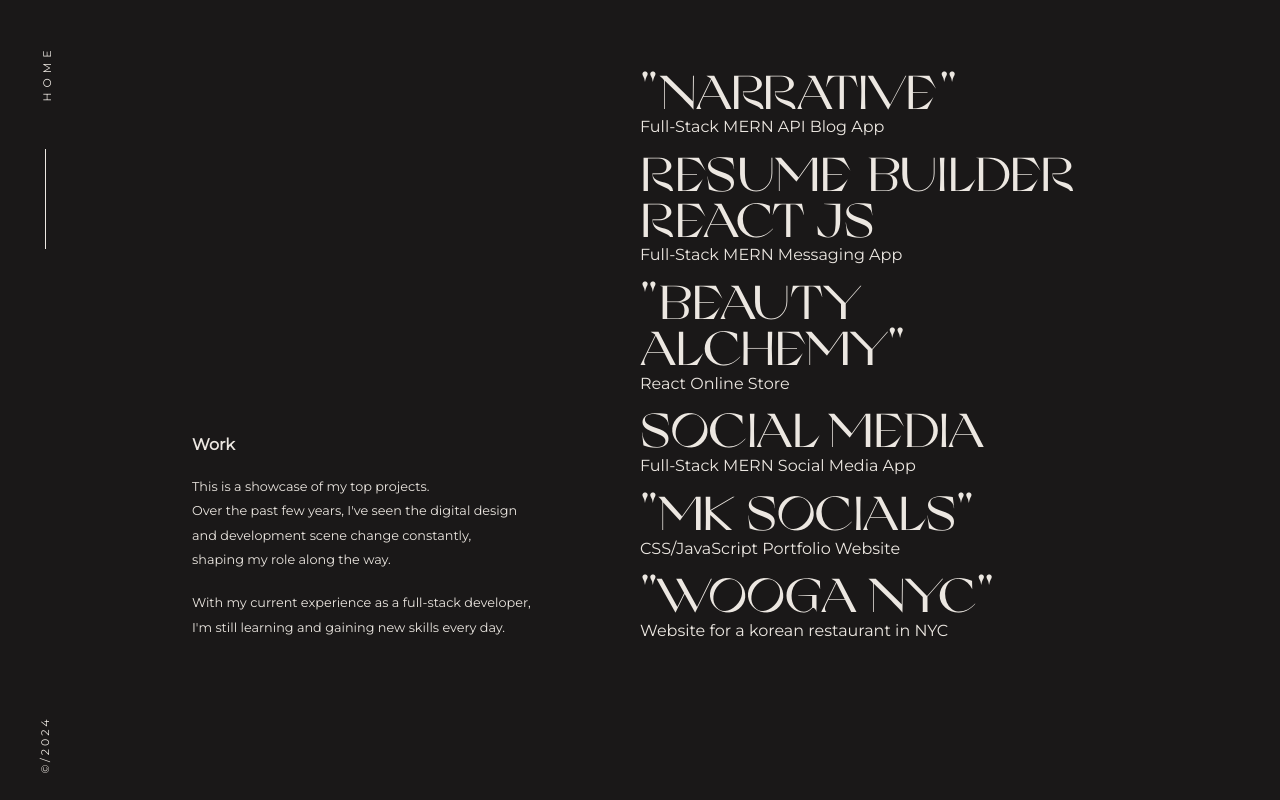
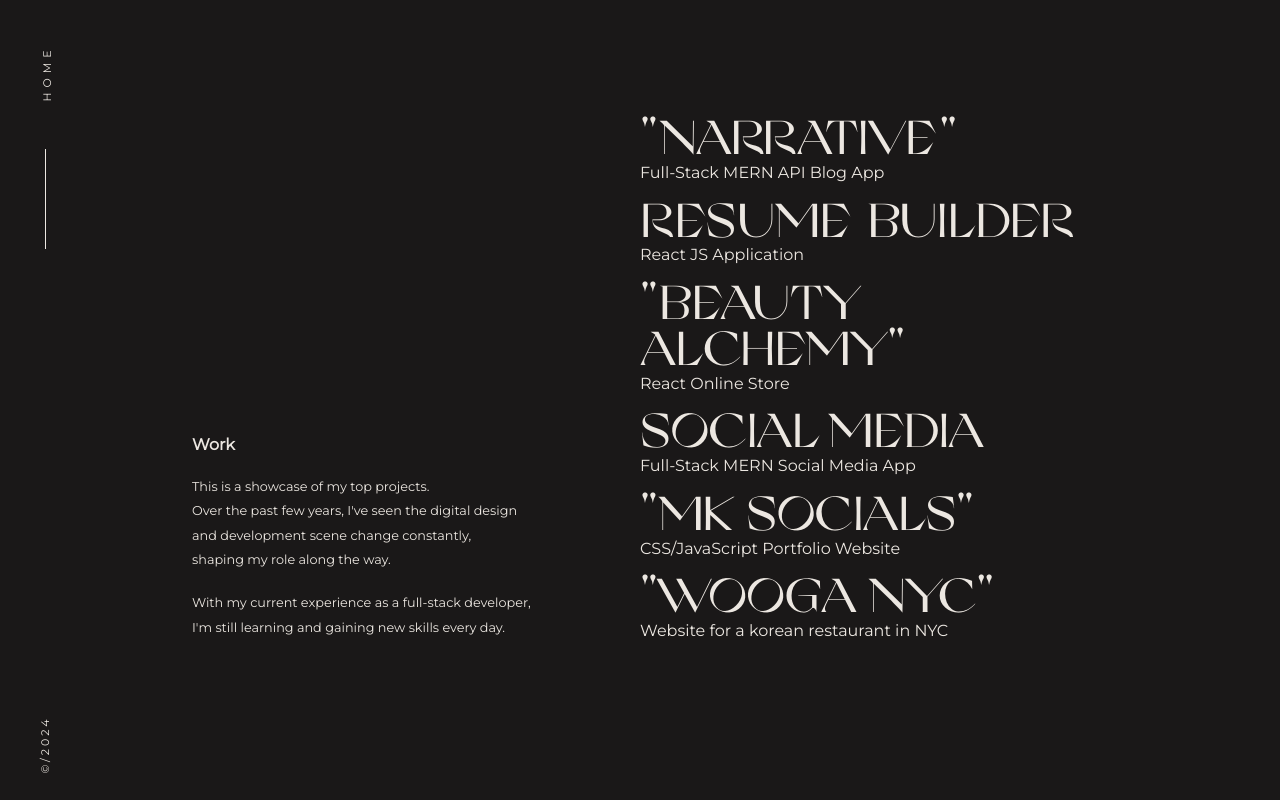
Before and after one commit to victoriakapelush/React-Portfolio-Website, a React (Vite) app: page /work in a window 1280 px wide. Built offline with nearby package versions, Linux system fonts and the light colour scheme.

Commit message:
Fixed the name of a project

```diff
--- a/src/components/Work.jsx
+++ b/src/components/Work.jsx
@@ -52,14 +52,14 @@ function Work() {
             href="https://resumebuilderbyvk.netlify.app"
             target="_blank"
           >
-            Resume Builder React JS
+            Resume Builder
           </a>
           <a
             className="gh-link"
             href="https://github.com/victoriakapelush/CV-Application/tree/main"
             target="_blank"
           >
-            Full-Stack MERN Messaging App
+            React JS Application
           </a>
           <a
             className="link-work-name"
```
